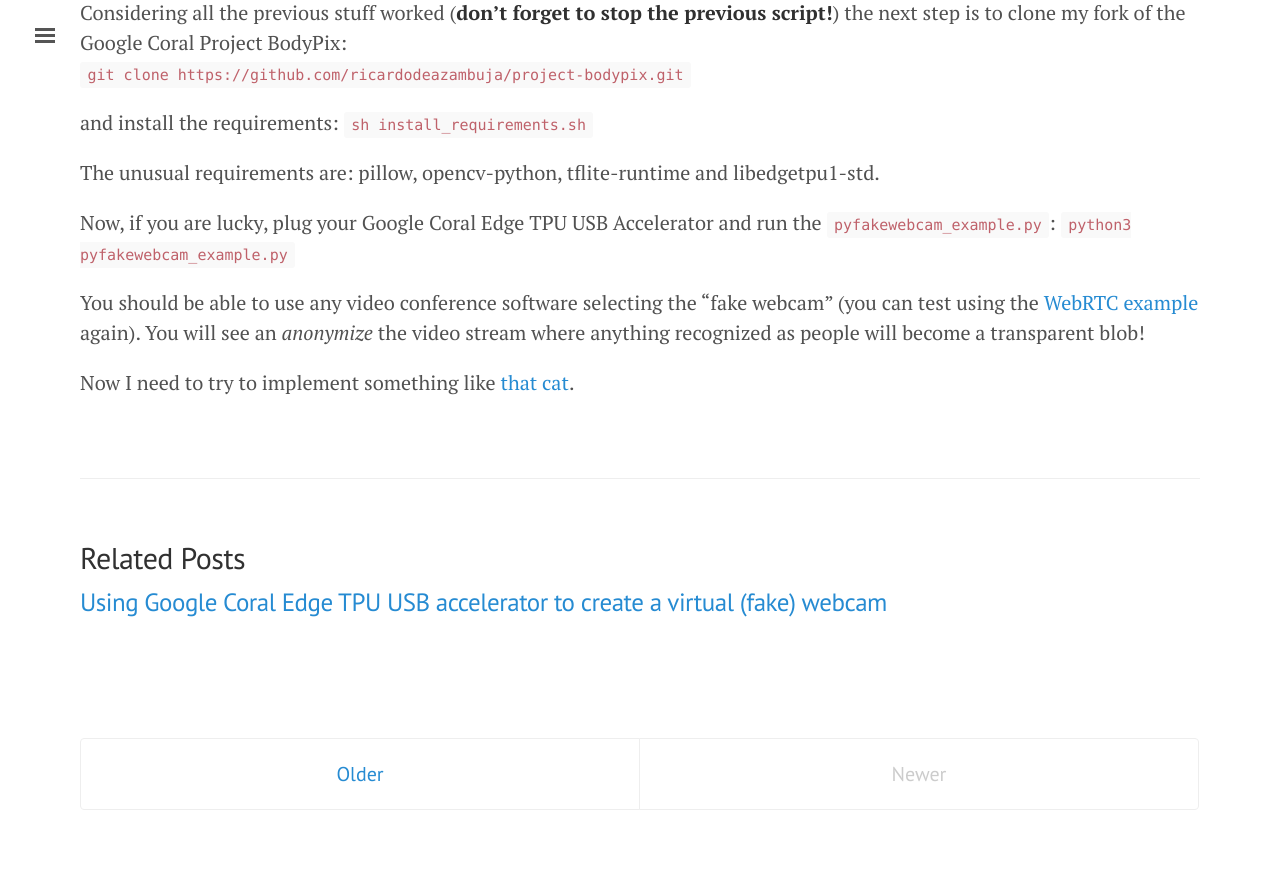
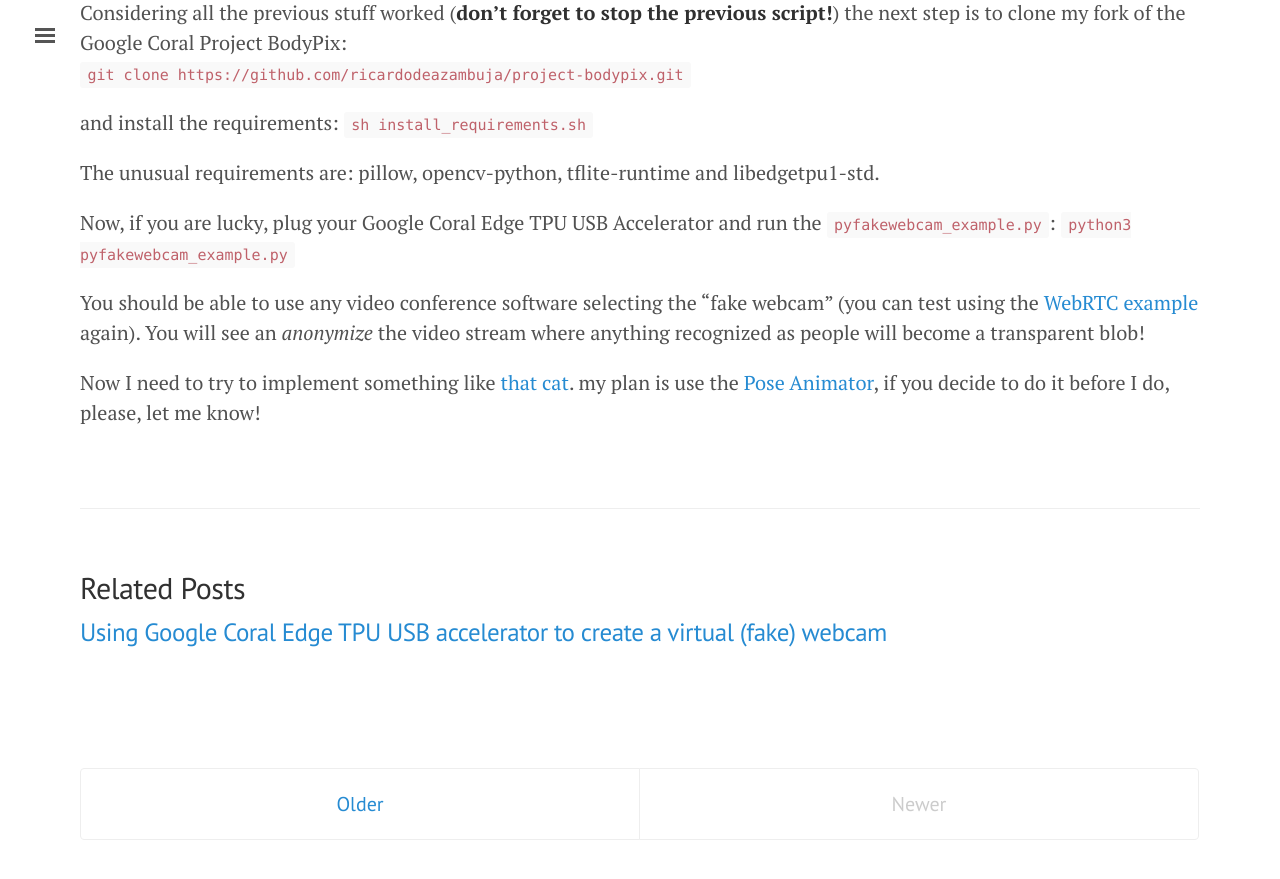
Before and after one commit to ricardodeazambuja/ricardodeazambuja.github.io, a Jekyll site: the page built from _posts/2021-02-13-edgetpu_virtual_webcam.md, in a window 1280 px wide and 900 px high, scrolled down 2447 px. Shown: the top 879 px of the window. Built offline with Jekyll 4.4.1, drawn with Linux system fonts in a browser that asks for light colours.

Commit message:
link to the pose animator

```diff
--- a/_posts/2021-02-13-edgetpu_virtual_webcam.md
+++ b/_posts/2021-02-13-edgetpu_virtual_webcam.md
@@ -65,4 +65,4 @@ Now, if you are lucky, plug your Google Coral Edge TPU USB Accelerator and run t
 
 You should be able to use any video conference software selecting the "fake webcam" (you can test using the [WebRTC example](https://webrtc.github.io/samples/src/content/devices/input-output/) again). You will see an *anonymize* the video stream where anything recognized as people will become a transparent blob!
 
-Now I need to try to implement something like [that cat](https://www.youtube.com/watch?v=qcnnI6HD6DU).
+Now I need to try to implement something like [that cat](https://www.youtube.com/watch?v=qcnnI6HD6DU). my plan is use the [Pose Animator](https://blog.tensorflow.org/2020/05/pose-animator-open-source-tool-to-bring-svg-characters-to-life.html), if you decide to do it before I do, please, let me know!
```
